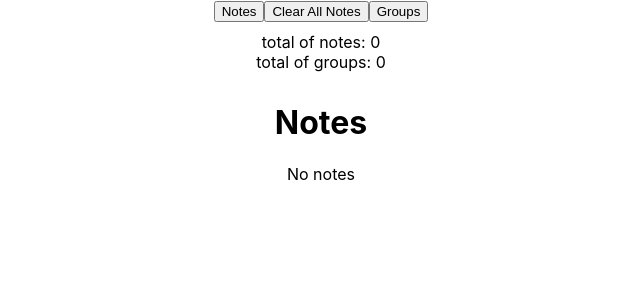
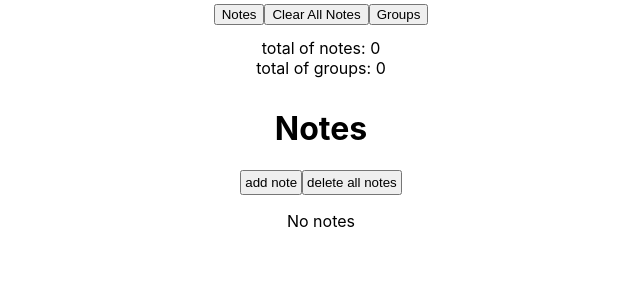
Before and after one commit to HolySpirit777/react-notes-project, a React (Create React App) app: page / in a window 1280 px wide. Both pictures are taken after a click on the button "Notes". Shown: the top 300 px of the page, without its empty margins (319-959 px from the left). Built offline with nearby package versions, Linux system fonts and the light colour scheme.

Commit message:
organizing 3

```diff
--- a/src/components/actions/Actions.css
+++ b/src/components/actions/Actions.css
@@ -1,3 +1,4 @@
 .menu-buttons {
     text-align: center;
+    padding: 3px;
 }
--- a/src/components/notes/Notes.css
+++ b/src/components/notes/Notes.css
@@ -1,3 +1,11 @@
 .notes-text {
     text-align: center;
 }
+
+.notes-button {
+    padding: 3px;
+}
+
+.notes-panel-button {
+    text-align: center;
+}
--- a/src/components/notes/Notes.js
+++ b/src/components/notes/Notes.js
@@ -35,6 +35,11 @@ const Notes = props => {
 
     return <div>
         <h1 className="notes-text">Notes</h1>
+        <div className="notes-panel-button">
+        <button className="notes-button">add note</button>
+        <button className="notes-button">delete all notes</button>
+        </div>
+
         {props.notes.length > 0 ? props.notes.map(note => {
                 return <div className>
                 <Note
```
